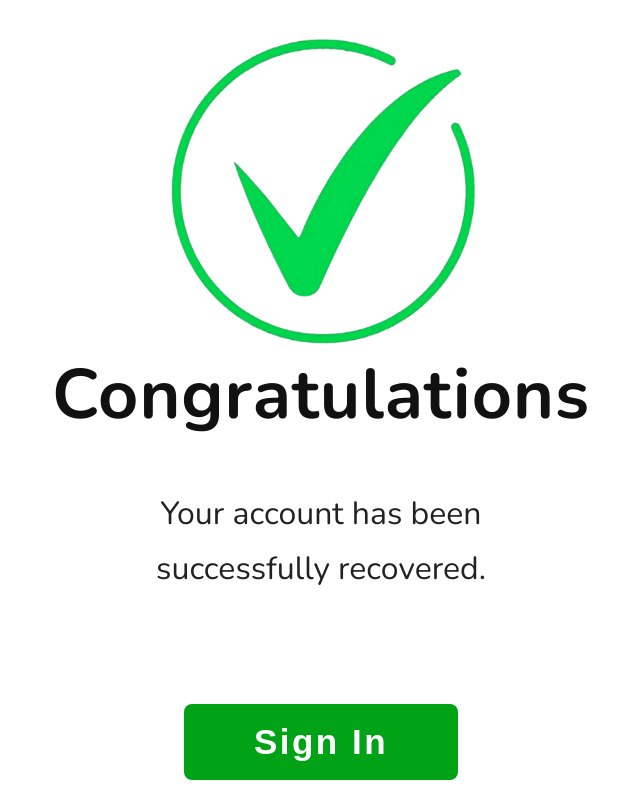
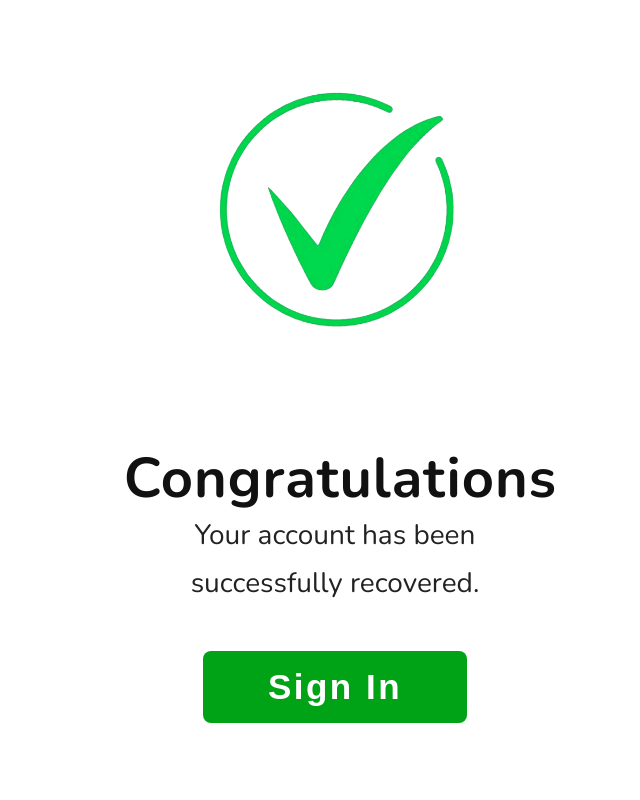
Before and after one commit to akirachix/pulse-shift-frontend, a React (Create React App) app: page /reset-notification in a window 1024 px wide. Shown: the whole page, without its empty margins (191-831 px from the left). Built offline with nearby package versions, Linux system fonts and the light colour scheme; no server answers.

Commit message:
update tests and add signout

```diff
--- a/src/ResetNotification/index.css
+++ b/src/ResetNotification/index.css
@@ -125,17 +125,65 @@
 }
 
 }
-
-@media (width: 1280px) {
+@media (max-width: 1024px)  {
   .reset-notification-container {
-    gap: 40px;
-
+    gap: 30px;
+    margin-left: -10%;
   }
 .reset-notification-title{
    margin-top: 15%!important;
    margin-left: 13%;
-
+   font-size: 3.5rem;
 }
+.reset-notification-ellipse {
+  width: 270px;
+  height: 270px;
+  display: block;
+  position: absolute;
+  left: 0;
+  z-index: 1;
+  object-fit: contain;
+}
+.reset-notification-message {
+  margin-top: -35px;
+  font-size: 28px;
+  color: #222;
+  text-align: center;
+  line-height: 1.7;
+  max-width: 480px;
+  margin-left: 12%;
+}
+.reset-notification-button {
+  margin-top: -15px;
+  background: #00A216;
+  color: #fff;
+  font-size: 35px;
+  padding: 16px 65px;
+  border: none;
+  border-radius: 8px;
+  cursor: pointer;
+  font-weight: bolder;
+  letter-spacing: 2.5px;
+  margin-left: 12%!important;
+}
+ .reset-notification-checkmark {
+    margin-right: 40px;
+      width: 100px;
+      height: 150px;
+  }
+}
+@media (width: 1280px) {
+  .reset-notification-container {
+    gap: 40px;
+  }
+.reset-notification-title{
+   margin-top: 15%!important;
+   margin-left: 13%;
+}
+   .reset-notification-container {
+    gap: 30px;
+    margin-left: -15%;
+  }
 .reset-notification-message {
   margin-top: -8px;
   font-size: 28px;
@@ -150,7 +198,6 @@
       width: 150px;
       height: 150px;
   }
-
 .reset-notification-button {
   margin-top: 5px;
   background: #00A216;
@@ -163,7 +210,5 @@
   font-weight: bolder;
   letter-spacing: 2.5px;
   margin-left: 12%!important;
-
 }
-
 }
--- a/src/Verify/index.css
+++ b/src/Verify/index.css
@@ -170,6 +170,14 @@
     flex-direction: row;
     overflow-x: hidden;
   }
+  .otp-form p {
+   font-size: 1.1rem;
+  color: #222;
+  font-weight: 600;
+  margin-bottom: 1.3rem;
+  margin-left: 8px;
+  white-space: nowrap;
+}
   .verify-left,
   .verify-right {
     width: 50%;
@@ -182,7 +190,7 @@
     object-position: center right;
   }
   .otp-form h1 {
-    font-size: 40px;
+    font-size: 38px;
   }
   .advert-green {
     font-size: 3rem !important;
@@ -200,7 +208,6 @@
     font-size: 1rem;
     padding: 0.7em;
     width: 113%;
-
   }
   .verify-btn {
     width: 70%;
@@ -213,8 +220,6 @@
     margin-left: 3%;
   }
 }
-
-
 @media (min-width: 1024px) and (max-width: 1024.98px) and (min-height: 701px) {
   .verify-container {
     flex-direction: column;
@@ -224,7 +229,7 @@
     font-size: 1.9rem;
   }
   .verify-left {
-    max-height: 89vh !important;
+    max-height: 89vh!important;
     width: 99vw;
   }
   .verify-signup-link {
@@ -238,7 +243,7 @@
     object-position: center;
   }
   .otp-form h1 {
-    font-size: 75px;
+    font-size: 60px;
   }
   .advert-green {
     margin-top: 46% !important;
@@ -272,8 +277,6 @@
     margin-left: 1%;
   }
 }
-
-
 @media (min-width: 1024px) and (max-width: 1024.98px) and (max-height: 700px) {
   .verify-container {
     flex-direction: row;
@@ -283,6 +286,14 @@
     gap: 0.8rem !important;
     margin-top: 0 !important;
   }
+    .otp-form p {
+   font-size: 0.9rem;
+  color: #222;
+  font-weight: 600;
+  margin-bottom: 1.3rem;
+  margin-left: 8px;
+  white-space: nowrap;
+}
   .otp-input::placeholder {
     font-size: 1rem;
   }
@@ -355,8 +366,6 @@
     margin-left: 10%;
   }
 }
-
-
 @media (min-width: 912px) and (max-width: 912.98px) {
   .verify-container {
     overflow-x: hidden;
@@ -409,8 +418,6 @@
     margin-top: 0.5%;
   }
 }
-
-
 @media (min-width: 853px) and (max-width: 853.98px) {
   .verify-container {
     overflow-x: hidden;
@@ -469,8 +476,6 @@
     font-size: 1.7rem;
   }
 }
-
-
 @media (min-width: 820px) and (max-width: 820.98px) {
   .verify-container {
     overflow-x: hidden;
@@ -528,8 +533,6 @@
     margin-left: 2%;
   }
 }
-
-
 @media (min-width: 768px) and (max-width: 768.98px) {
   .verify-container {
     overflow-x: hidden;
@@ -583,8 +586,6 @@
     margin-left: 2%;
   }
 }
-
-
 @media (min-width: 540px) and (max-width: 540.98px) {
   .verify-container {
     overflow-x: hidden;
@@ -662,8 +663,6 @@
     width: 50% !important;
   }
 }
-
-
 @media (min-width: 430px) and (max-width: 430.98px) {
   .verify-container {
     overflow-x: hidden;
@@ -712,8 +711,6 @@
     text-decoration: none;
   }
 }
-
-
 @media (min-width: 412px) and (max-width: 412.98px) and (min-height: 914px) and (max-height: 914.98px) {
   .verify-container {
     overflow-x: hidden;
```
Also changed, not shown: src/ResetPassword/index.css (line endings or trailing spaces).
